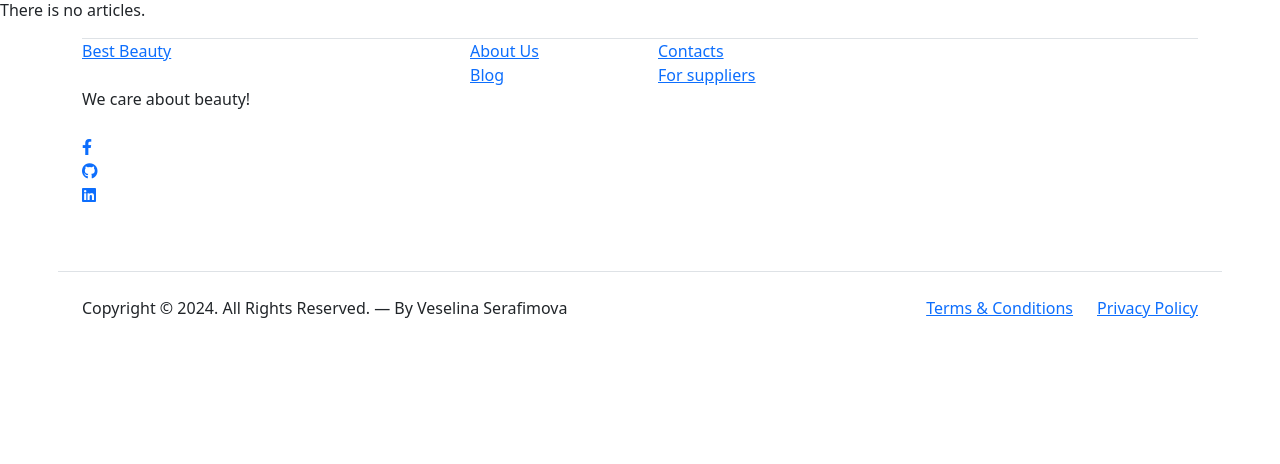
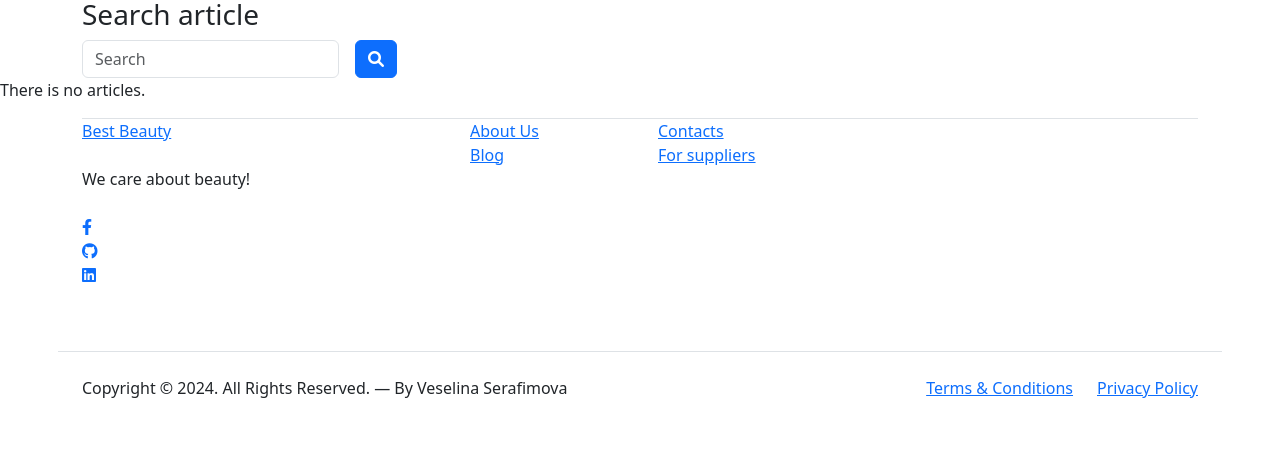
Before and after one commit to vessln/Cosmetics_store, a Django app: page /blog/articles/ in a window 1280 px wide. Shown: the part 726-1190 px from the top of the page. Before the commit the page ends 1044 px from the top, so only its background shows below. Run offline with Django 5.2, Linux system fonts and the light colour scheme; data that the repository does not hold is empty; some libraries are stand-ins or nearby versions.

Commit message:
make search article functionality

```diff
--- a/cosmetics_store/blog/admin.py
+++ b/cosmetics_store/blog/admin.py
@@ -1,8 +1,8 @@
 from django.contrib import admin
 
-from cosmetics_store.blog.models import Article
+from cosmetics_store.blog.models import ArticleModel
 
 
-@admin.register(Article)
+@admin.register(ArticleModel)
 class ArticleAdmin(admin.ModelAdmin):
     pass
--- a/cosmetics_store/blog/urls.py
+++ b/cosmetics_store/blog/urls.py
@@ -1,6 +1,6 @@
 from django.urls import path, include
 
-from cosmetics_store.blog.views import ListArticlesView, CreateArticleView, EditArticleView, DetailsArticleView, \
+from cosmetics_store.blog.views import ListArticlesView, CreateArticleView, UpdateArticleView, DetailsArticleView, \
     DeleteArticleView
 
 
@@ -9,7 +9,7 @@ urlpatterns = (
     path("article/create/", CreateArticleView.as_view(), name="create article"),
     path("article/<int:pk>/",
          include([
-             path("edit/", EditArticleView.as_view(), name="edit article"),
+             path("edit/", UpdateArticleView.as_view(), name="edit article"),
              path("details/", DetailsArticleView.as_view(), name="details article"),
              path("delete/", DeleteArticleView.as_view(), name="delete article"),
              ]),
--- a/cosmetics_store/blog/views.py
+++ b/cosmetics_store/blog/views.py
@@ -1,26 +1,60 @@
-from django.shortcuts import render
+from django.db.models import Q
+from django.shortcuts import render, redirect
 from django.views import generic as generic_views
 
-from cosmetics_store.blog.models import Article
+from cosmetics_store.blog.models import ArticleModel
 
 
 class CreateArticleView(generic_views.CreateView):
     pass
 
 
-class EditArticleView(generic_views.UpdateView):
-    pass
+class UpdateArticleView(generic_views.UpdateView):
+    model = ArticleModel
 
 
 class DetailsArticleView(generic_views.DetailView):
-    queryset = Article.objects.all()
+    model = ArticleModel.objects.all()
     template_name = "blog/details_article.html"
 
 
 class DeleteArticleView(generic_views.DeleteView):
-    pass
+    model = ArticleModel
+    template_name = "blog/delete_article.html"
 
 
 class ListArticlesView(generic_views.ListView):
-    queryset = Article.objects.order_by("-published_at")
+    queryset = ArticleModel.objects.order_by("-published_at")
     template_name = "blog/list_articles.html"
+    # paginate_by = 3
+
+    @property
+    def searched_word(self):
+        return self.request.GET.get("searched_word", None)
+
+    def get_context_data(self, *args, **kwargs):
+        context = super().get_context_data(*args, **kwargs)
+        context["searched_word"] = self.searched_word or ""
+
+        return context
+
+    def get_queryset(self):
+        queryset = super().get_queryset()
+        search = self.searched_word
+        if search:
+            queryset = ArticleModel.objects.filter(
+                Q(title__icontains=search) | Q(description__icontains=search)
+            )
+
+        return queryset
+
+    # def get(self, request, *args, **kwargs):
+    #     if self.searched_word:
+    #         queryset = self.get_queryset()
+    #
+    #         if queryset.exists():
+    #             pk_article = self.queryset.first().pk
+    #
+    #             return redirect(request.META.get("HTTP_REFERER") + f"#article-{pk_article}")
+    #
+    #     return super().get(request, *args, **kwargs)
--- a/templates/blog/list_articles.html
+++ b/templates/blog/list_articles.html
@@ -26,24 +26,28 @@
         </div>
     </div>
 
-{#    <div class="row">#}
-{#        <div class="col-lg-8">#}
-{#            <div class="subscription-form">#}
-{#                <h3 class="d-flex align-items-center"><span>Subscribe to Newsletter</span></h3>#}
-{#                <form action="#" class="row g-3">#}
-{#                    <div class="col-auto">#}
-{#                        <input type="text" class="form-control" placeholder="Search">#}
-{#                    </div>#}
-{#                    <div class="col-auto">#}
-{#                        <button class="btn btn-primary">#}
-{#                            <span class="fa fa-search"></span>#}
-{#                        </button>#}
-{#                    </div>#}
-{#                </form>#}
-{#            </div>#}
-{#        </div>#}
-{#    </div>#}
+    <div class="container">
+        <div class="row">
+            <div class="col-lg-8">
+                <div class="subscription-form">
+                    <h3 class="d-flex align-items-center"><span>Search article</span></h3>
 
+                    <form action="{% url 'list articles' %}" class="row g-3" method="get">
+                        <div class="col-auto">
+                            <input type="text" class="form-control" placeholder="Search"
+                                   name="searched_word" value="{{ searched_word }}">
+                        </div>
+                        <div class="col-auto">
+                            <button class="btn btn-primary">
+                                <span class="fa fa-search"></span>
+                            </button>
+                        </div>
+                    </form>
+
+                </div>
+            </div>
+        </div>
+    </div>
 
     <div class="blog-section">
 
@@ -52,7 +56,6 @@
             <p>There is no articles.</p>
 
         {% else %}
-
 
             <div class="container">
                 <div class="row mb-5">
@@ -68,9 +71,7 @@
                 </div>
             </div>
 
-
             <div class="container">
-
                 <div class="row">
 
                 {% for article in object_list %}
@@ -96,6 +97,24 @@
 
         {% endif %}
 
+{#        <h3 class="text-center">#}
+{#            {% if paginator.num_pages > 1 %}#}
+{#                {% if page_obj.has_previous %}#}
+{#                    <a href="?page={{ page_obj.previous_page_number }}&search={{ search }}">&lt;</a>#}
+{#                {% else %}#}
+{#                    <a>&lt;</a>#}
+{#                {% endif %}#}
+{##}
+{#                {{ page_obj.number }} / {{ paginator.num_pages }}#}
+{##}
+{#                {% if page_obj.has_next %}#}
+{#                    <a href="?page={{ page_obj.next_page_number }}&search={{ search }}">&gt;</a>#}
+{#                {% else %}#}
+{#                    <a>&gt;</a>#}
+{#                {% endif %}#}
+{#            {% endif %}#}
+{#        </h3>#}
+
     </div>
 
 
```
Also changed, not shown: cosmetics_store/accounts/views.py (+7 -7 lines), cosmetics_store/blog/models.py (+11 -6 lines), cosmetics_store/blog/migrations/0003_article_author.py (added), cosmetics_store/blog/migrations/0004_rename_article_articlemodel.py (added), 3 other files.
